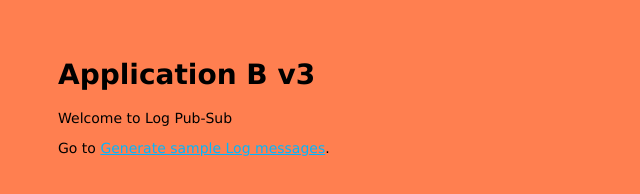
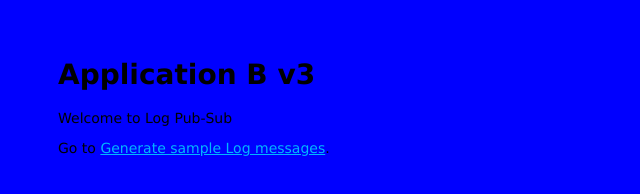
Before and after one commit to sergiodaguru/application-bb, a website: page public/index.html in a window 1280 px wide. Shown: the whole page, without its empty margins (0-640 px from the left). Drawn offline with Linux system fonts and the light colour scheme.

Commit message:
FOURTH commit, changed background color

```diff
--- a/public/stylesheets/style.css
+++ b/public/stylesheets/style.css
@@ -8,5 +8,5 @@ a {
 }
 
 body {
-  background-color: coral;
+  background-color: blue;
 }
```
